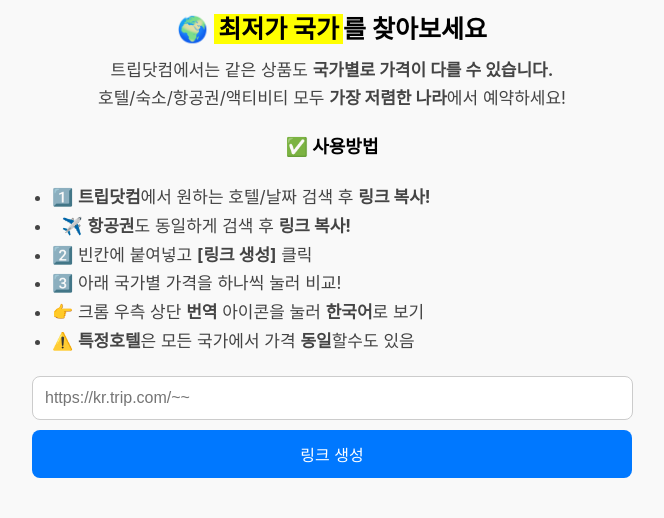
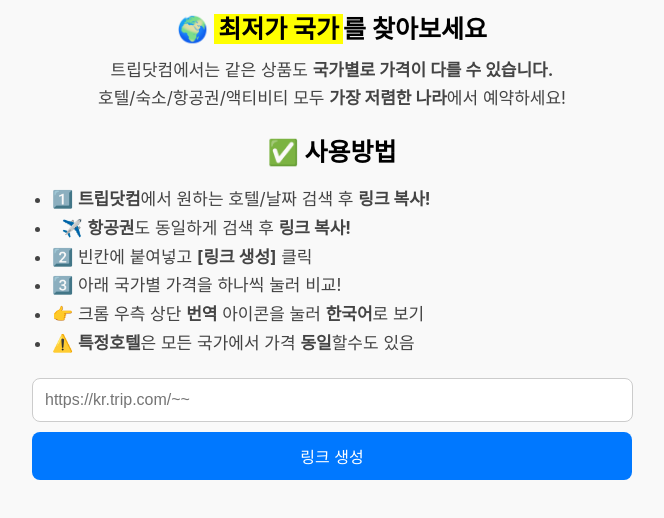
Before and after one commit to lllogggs/pleasemakemereach, a plain HTML site: page index.html in a window 1280 px wide. Shown: the part 128-646 px from the top of the page, without its empty margins (308-972 px from the left). Drawn offline with Linux system fonts and the light colour scheme.

Commit message:
Update index.html

```diff
--- a/index.html
+++ b/index.html
@@ -86,7 +86,7 @@
         트립닷컴에서는 같은 상품도 <strong>국가별로 가격이 다를 수 있습니다.</strong><br>
         호텔/숙소/항공권/액티비티 모두 <strong>가장 저렴한 나라</strong>에서 예약하세요!
         </div>
-<div class="usage" style="font-size: 18px; font-weight: bold; text-align: center; margin-bottom: 25px;">✅ 사용방법</div>
+<div class="usage" style="font-size: 25px; font-weight: bold; text-align: center; margin-bottom: 10px;">✅ 사용방법</div>
 <ul style="width: 100%;font-size: 17px; color: #444; margin-bottom: 20px; padding-left: 20px; line-height: 1.7;">
 <li>1️⃣ <strong>트립닷컴</strong>에서 원하는 호텔/날짜 검색 후 <strong>링크 복사!</strong></li>
 <li>&nbsp;&nbsp;✈️ <strong>항공권</strong>도 동일하게 검색 후 <strong>링크 복사!</strong></li>
```
